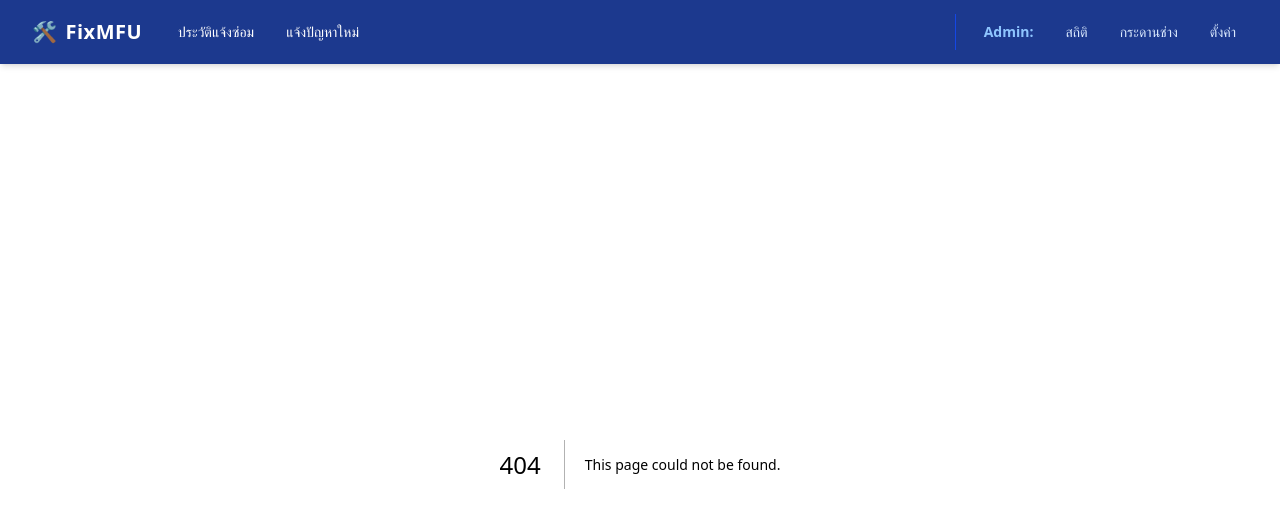
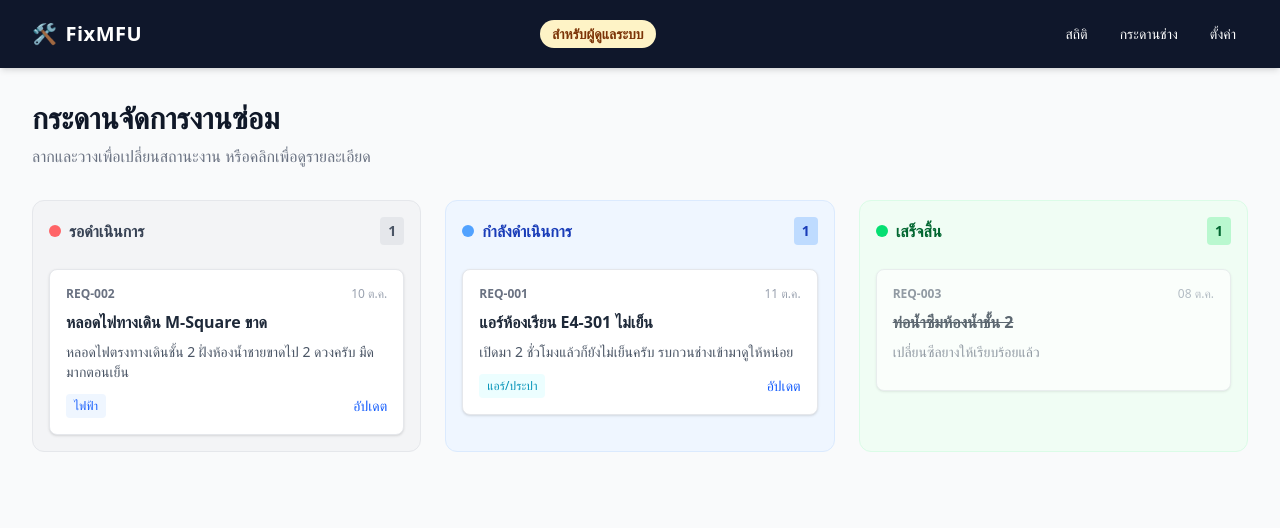
Before and after one commit to surachanon-Dev/FixMFU, a Next.js app: page /admin/kanban in a window 1280 px wide. Before the commit this address had no page. Shown: the top 528 px of the page. Built offline with nearby package versions, Linux system fonts and the light colour scheme.

Commit message:
แยก path user และ admin

```diff
--- a/next.config.mjs
+++ b/next.config.mjs
@@ -0,0 +1,16 @@
+/** @type {import('next').NextConfig} */
+const nextConfig = {
+  async redirects() {
+    return [
+      { source: "/", destination: "/user", permanent: false },
+      { source: "/report", destination: "/user/report", permanent: false },
+      { source: "/ticket/:id", destination: "/user/ticket/:id", permanent: false },
+      { source: "/admin", destination: "/admin/dashboard", permanent: false },
+      { source: "/dashboard", destination: "/admin/dashboard", permanent: false },
+      { source: "/kanban", destination: "/admin/kanban", permanent: false },
+      { source: "/settings", destination: "/admin/settings", permanent: false },
+    ];
+  },
+};
+
+export default nextConfig;
--- a/src/app/(admin)/dashboard/page.tsx
+++ b/src/app/(admin)/admin/dashboard/page.tsx
@@ -3,7 +3,7 @@ import React from 'react';
 export default function AdminDashboardPage() {
   return (
     <div className="p-8">
-      <h1 className="text-3xl font-bold text-gray-800 mb-6">ระบบจัดการ (Admin Dashboard)</h1>
+      <h1 className="text-3xl font-bold text-gray-800 mb-6">ภาพรวมระบบจัดการงานซ่อม</h1>
       <div className="p-6 bg-white rounded-lg shadow-md border border-gray-200">
         <p className="text-gray-600">ยินดีต้อนรับสู่หน้าระบบจัดการของช่างซ่อมบำรุง</p>
         {/* เดี๋ยวเราค่อยมาเพิ่มตารางหรือ Kanban กันต่อที่นี่ครับ */}
--- a/src/app/(admin)/kanban/page.tsx
+++ b/src/app/(admin)/admin/kanban/page.tsx
@@ -4,7 +4,7 @@ export default function KanbanBoardPage() {
   return (
     <div className="p-6 md:p-8 bg-gray-50 min-h-screen">
       <div className="mb-8">
-        <h1 className="text-3xl font-bold text-gray-900">กระดานจัดการงานซ่อม (Kanban)</h1>
+        <h1 className="text-3xl font-bold text-gray-900">กระดานจัดการงานซ่อม</h1>
         <p className="text-gray-500 mt-2">ลากและวางเพื่อเปลี่ยนสถานะงาน หรือคลิกเพื่อดูรายละเอียด</p>
       </div>
 
--- /dev/null
+++ b/src/app/(admin)/admin/layout.tsx
@@ -0,0 +1,27 @@
+import type { Metadata } from "next";
+import Link from "next/link";
+
+export const metadata: Metadata = {
+  title: "FixMFU - ระบบผู้ดูแล",
+};
+
+export default function AdminLayout({ children }: Readonly<{ children: React.ReactNode }>) {
+  return (
+    <>
+      <header className="sticky top-0 z-50 bg-slate-900 text-white shadow-md">
+        <div className="mx-auto flex max-w-7xl flex-wrap items-center justify-between gap-3 px-4 py-4 sm:px-6 lg:px-8">
+          <Link href="/admin/dashboard" className="flex items-center gap-2 text-xl font-bold tracking-wide">
+            <span aria-hidden="true">🛠️</span> FixMFU
+          </Link>
+          <span className="rounded-full bg-amber-100 px-3 py-1 text-sm font-semibold text-amber-900">สำหรับผู้ดูแลระบบ</span>
+          <nav aria-label="เมนูผู้ดูแลระบบ" className="flex w-full flex-wrap gap-2 border-t border-slate-700 pt-3 sm:w-auto sm:border-0 sm:pt-0">
+            <Link href="/admin/dashboard" className="rounded-md px-3 py-2 text-sm font-medium transition-colors hover:bg-slate-800 focus-visible:outline-2 focus-visible:outline-offset-2 focus-visible:outline-white">สถิติ</Link>
+            <Link href="/admin/kanban" className="rounded-md px-3 py-2 text-sm font-medium transition-colors hover:bg-slate-800 focus-visible:outline-2 focus-visible:outline-offset-2 focus-visible:outline-white">กระดานช่าง</Link>
+            <Link href="/admin/settings" className="rounded-md px-3 py-2 text-sm font-medium transition-colors hover:bg-slate-800 focus-visible:outline-2 focus-visible:outline-offset-2 focus-visible:outline-white">ตั้งค่า</Link>
+          </nav>
+        </div>
+      </header>
+      <main className="mx-auto w-full max-w-7xl flex-1 pb-8">{children}</main>
+    </>
+  );
+}
--- a/src/app/(admin)/settings/page.tsx
+++ b/src/app/(admin)/admin/settings/page.tsx
@@ -4,7 +4,7 @@ export default function SettingsPage() {
   return (
     <div className="p-6 md:p-8 bg-gray-50 min-h-screen">
       <div className="mb-8">
-        <h1 className="text-3xl font-bold text-gray-900">ตั้งค่าระบบ (Settings)</h1>
+        <h1 className="text-3xl font-bold text-gray-900">ตั้งค่าระบบ</h1>
         <p className="text-gray-500 mt-2">จัดการข้อมูลพื้นฐาน รายชื่ออาคาร และหมวดหมู่ปัญหา</p>
       </div>
 
--- a/src/app/(user)/page.tsx
+++ b/src/app/(user)/user/page.tsx
@@ -35,7 +35,7 @@ export default function UserHomePage() {
           <p className="text-gray-500 mt-1">ติดตามสถานะปัญหาอาคารสถานที่ที่คุณได้แจ้งไว้</p>
         </div>
         <Link
-          href="/report"
+          href="/user/report"
           className="bg-blue-600 hover:bg-blue-700 text-white px-6 py-3 rounded-lg font-semibold shadow-md transition-colors flex items-center gap-2"
         >
           <span>➕</span> แจ้งปัญหาใหม่
@@ -62,7 +62,7 @@ export default function UserHomePage() {
             <div className="flex items-center gap-4 w-full sm:w-auto justify-between sm:justify-end">
               <span className="text-sm text-gray-500">📅 {ticket.date}</span>
               <Link
-                href={`/ticket/${ticket.id}`}
+                href={`/user/ticket/${ticket.id}`}
                 className="text-blue-600 hover:text-blue-800 font-medium text-sm underline-offset-4 hover:underline"
               >
                 ดูรายละเอียด &rarr;
--- a/src/app/(user)/ticket/[id]/page.tsx
+++ b/src/app/(user)/user/ticket/[id]/page.tsx
@@ -12,7 +12,7 @@ export default function TicketDetailPage() {
     <div className="max-w-3xl mx-auto p-6 mt-8">
       {/* ลิงก์กลับหน้าแรก */}
       <Link
-        href="/"
+        href="/user"
         className="text-blue-600 hover:text-blue-800 font-medium hover:underline mb-6 inline-block"
       >
         &larr; กลับไปหน้าประวัติการแจ้งซ่อม
--- a/src/app/layout.tsx
+++ b/src/app/layout.tsx
@@ -1,6 +1,5 @@
 import type { Metadata } from "next";
 import "./globals.css";
-import Link from "next/link";
 
 export const metadata: Metadata = {
   title: "FixMFU - ระบบแจ้งปัญหาอาคารสถานที่",
@@ -15,40 +14,7 @@ export default function RootLayout({
   return (
     <html lang="th">
       <body className="bg-gray-100 text-gray-900 antialiased min-h-screen flex flex-col">
-        {/* แถบนำทางด้านบน (Navbar) */}
-        <nav className="bg-blue-900 text-white shadow-md sticky top-0 z-50">
-          <div className="max-w-7xl mx-auto px-4 sm:px-6 lg:px-8">
-            <div className="flex justify-between h-16 items-center">
-
-              {/* เมนูฝั่งซ้าย (User) */}
-              <div className="flex items-center gap-6">
-                <Link href="/" className="text-xl font-bold tracking-wide flex items-center gap-2">
-                  <span>🛠️</span> FixMFU
-                </Link>
-                <div className="hidden md:flex space-x-2">
-                  <Link href="/" className="hover:bg-blue-800 px-3 py-2 rounded-md text-sm font-medium transition-colors">ประวัติแจ้งซ่อม</Link>
-                  <Link href="/report" className="hover:bg-blue-800 px-3 py-2 rounded-md text-sm font-medium transition-colors">แจ้งปัญหาใหม่</Link>
-                </div>
-              </div>
-
-              {/* เมนูฝั่งขวา (Admin) */}
-              <div className="flex items-center gap-4">
-                <div className="hidden md:flex space-x-2 border-l border-blue-700 pl-4">
-                  <span className="text-blue-300 px-3 py-2 text-sm font-bold">Admin:</span>
-                  <Link href="/dashboard" className="text-blue-100 hover:bg-blue-800 px-3 py-2 rounded-md text-sm font-medium transition-colors">สถิติ</Link>
-                  <Link href="/kanban" className="text-blue-100 hover:bg-blue-800 px-3 py-2 rounded-md text-sm font-medium transition-colors">กระดานช่าง</Link>
-                  <Link href="/settings" className="text-blue-100 hover:bg-blue-800 px-3 py-2 rounded-md text-sm font-medium transition-colors">ตั้งค่า</Link>
-                </div>
-              </div>
-
-            </div>
-          </div>
-        </nav>
-
-        {/* พื้นที่แสดงเนื้อหาของแต่ละหน้า */}
-        <main className="flex-1 w-full max-w-7xl mx-auto">
-          {children}
-        </main>
+        {children}
       </body>
     </html>
   );
```
Also changed, not shown: src/app/(user)/user/layout.tsx (added, +26 -0 lines), src/app/(user)/user/report/page.tsx (line endings or trailing spaces), 1 other file (tests, documents, lock files or other folders).
